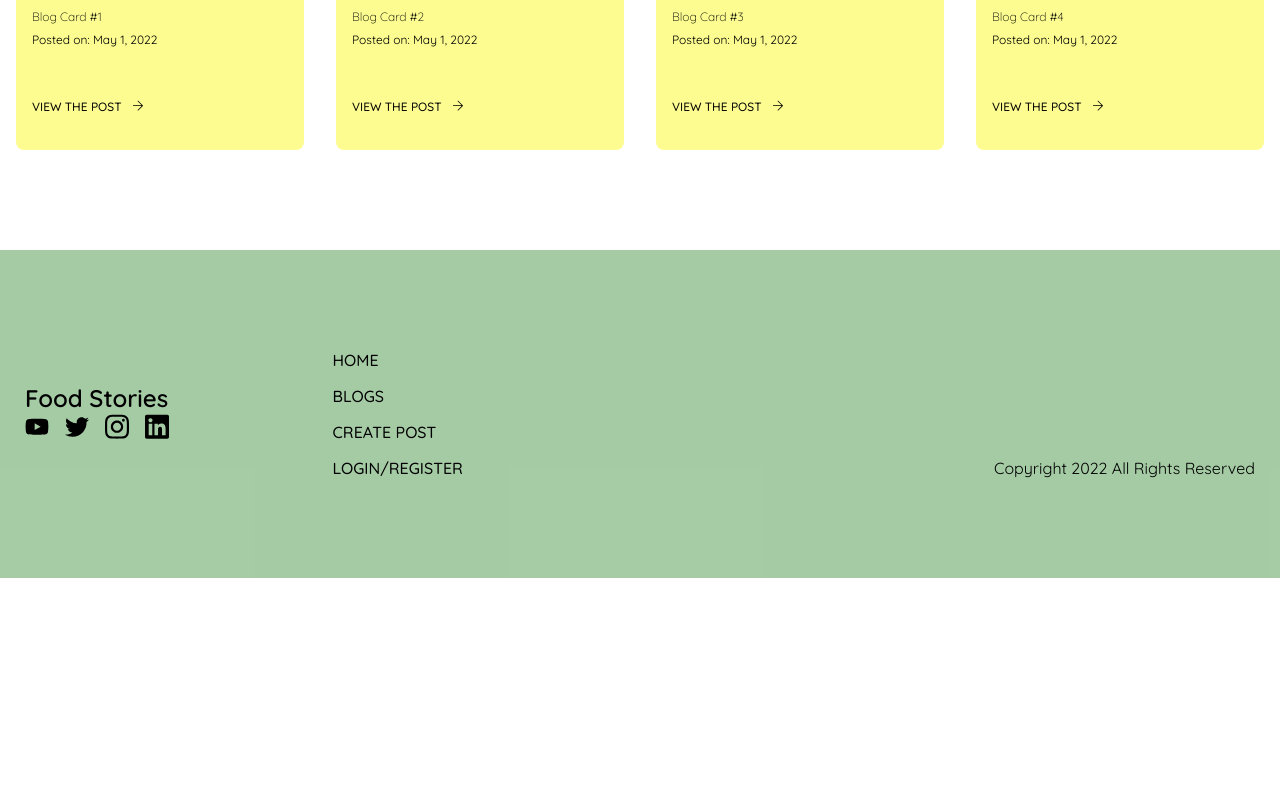
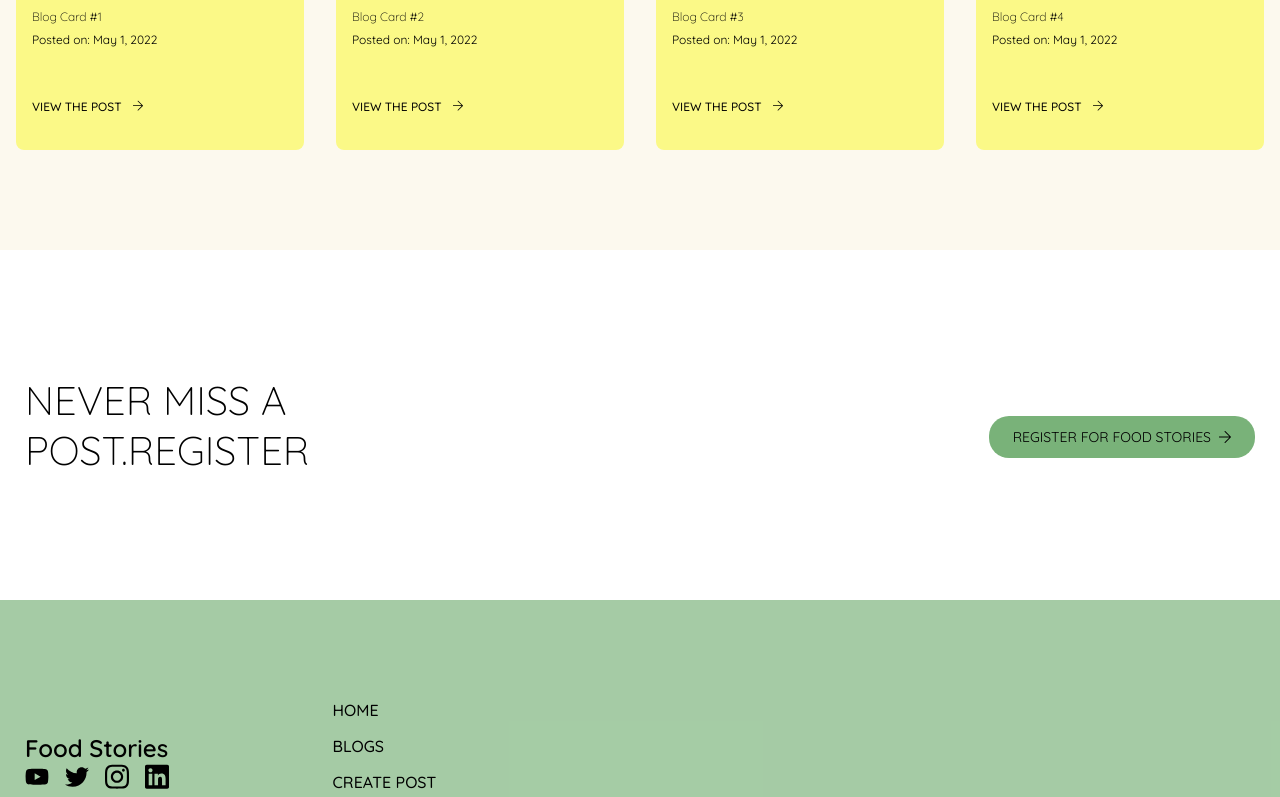
Before and after one commit to GentiR/VueProject, a Vue app: page / in a window 1280 px wide. Shown: the part 1820-2617 px from the top of the page. Before the commit the page ends 2398 px from the top, so only its background shows below. Built offline with nearby package versions, Linux system fonts and the light colour scheme; what vue2-editor would draw is missing.

Commit message:
Fixing home page

```diff
--- a/src/App.vue
+++ b/src/App.vue
@@ -65,13 +65,62 @@
 }
 .arrow-light{
  path{
-   fill: #fff;
+   fill:black;
  }
+}
+
+button, .router-button{
+  transition: 500ms ease all;
+  cursor: pointer;
+  margin-top: 24px;
+  padding: 12px 24px;
+  background-color: rgba(53, 139, 53, 0.664);
+  color: black;
+  border-radius: 20px;
+  border: none;
+  text-transform: uppercase;
+
+  &:focus{
+    outline: none;
+  }
+  &:hover{
+    background-color: rgba(255, 166, 0, 0.767);
+  }
+}
+
+.button-ghost{
+  color: black;
+  padding: 0;
+  border-radius: 0;
+  margin-top: 50px;
+  font-size: 15px;
+  font-weight: 500;
+  background-color: transparent ;
+  @media(min-width: 700px){
+  margin-top: 0;
+  margin-left: auto;
+  }
+
+  i{
+    margin-left: 8px;
+  }
+}
+
+.button-light{
+  background-color: transparent;
+  border: 2px solid #fff;
+  color: white;
+}
+
+.button-inactive{
+ pointer-events: none !important;
+ cursor: none !important;
+ background-color: #303030 !important;
 }
 .blog-card-wrap{
   position: relative;
   padding: 80px 16px;
-  background-color: #fff;
+  background-color: rgba(246, 236, 201, 0.308);
   @media(min-width: 500px){
    padding: 100px 16px;
   }
--- a/src/views/Home.vue
+++ b/src/views/Home.vue
@@ -16,15 +16,24 @@
       </div>
       </div>
     </div>
+    <div class="updates">
+      <div class="container">
+        <h2>never miss a post.Register</h2>
+        <router-link class="router-button" to="#">
+          Register for Food Stories <Arrow class="arrow arrow-light"/>
+        </router-link>
+      </div>
+    </div>
   </div>
 </template>
 
 <script>
+import Arrow from "../assets/Icons/arrow-right-light.svg"
 import BlogPost from "../components/BlogPost";
 import BlogCards from "../components/BlogCard"
 export default {
   name: "Home",
-  components: { BlogPost, BlogCards },
+  components: { BlogPost, BlogCards, Arrow },
   data() {
     return {
       welcomeScreen: {
@@ -80,4 +89,38 @@
     margin-bottom: 32px;
   }
 }
+.updates{
+  .container{
+    padding: 100px 25px;
+    display: flex;
+    flex-direction: column;
+    align-items: center;
+    @media(min-width: 800px){
+   padding: 125px 25px;
+   flex-direction: row;
+    }
+    .router-button{
+      display: flex;
+      font-size: 14px;
+      text-decoration: none;
+      @media(min-width:800px )
+      {
+        margin-left: auto;
+      }
+    }
+    h2{
+      font-weight: 300;
+      font-size: 32px;
+      max-width: 425px;
+      width: 100%;
+      text-align: center;
+      text-transform: uppercase;
+      @media(min-width: 800px){
+        text-align: initial;
+        font-size: 40px;
+      }
+    }
+
+  }
+}
 </style>
```
